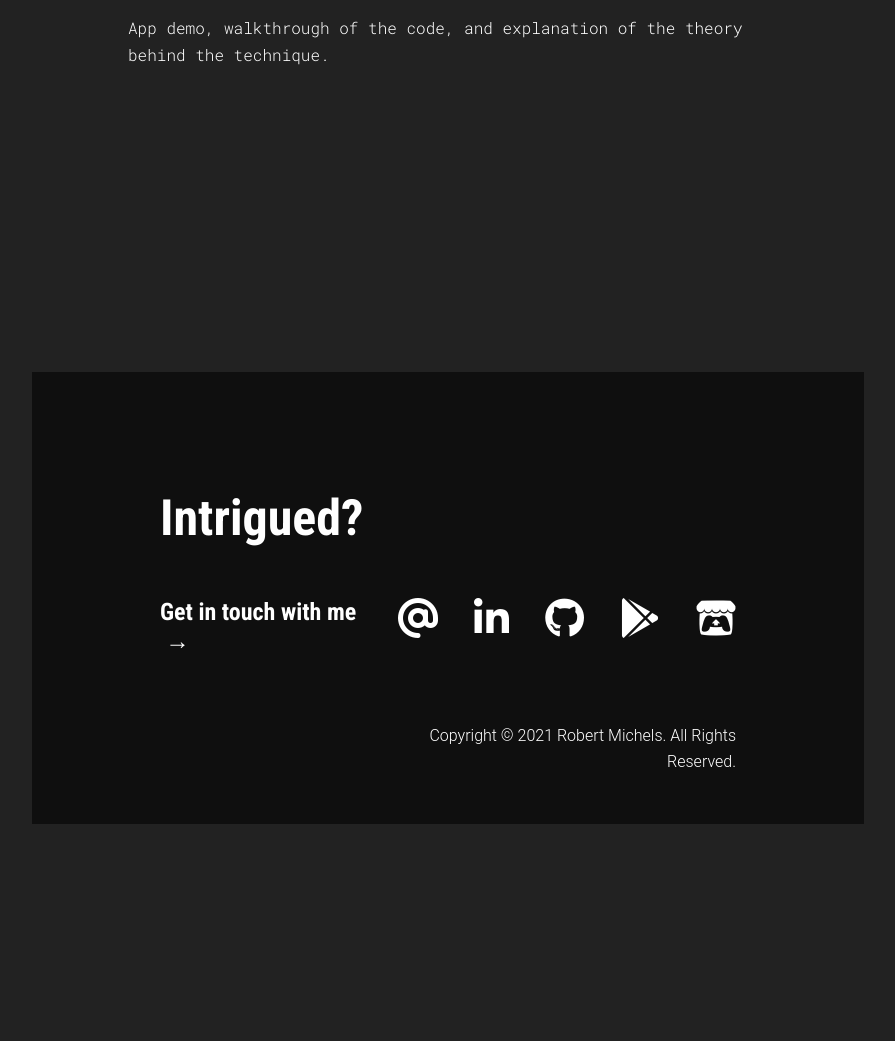
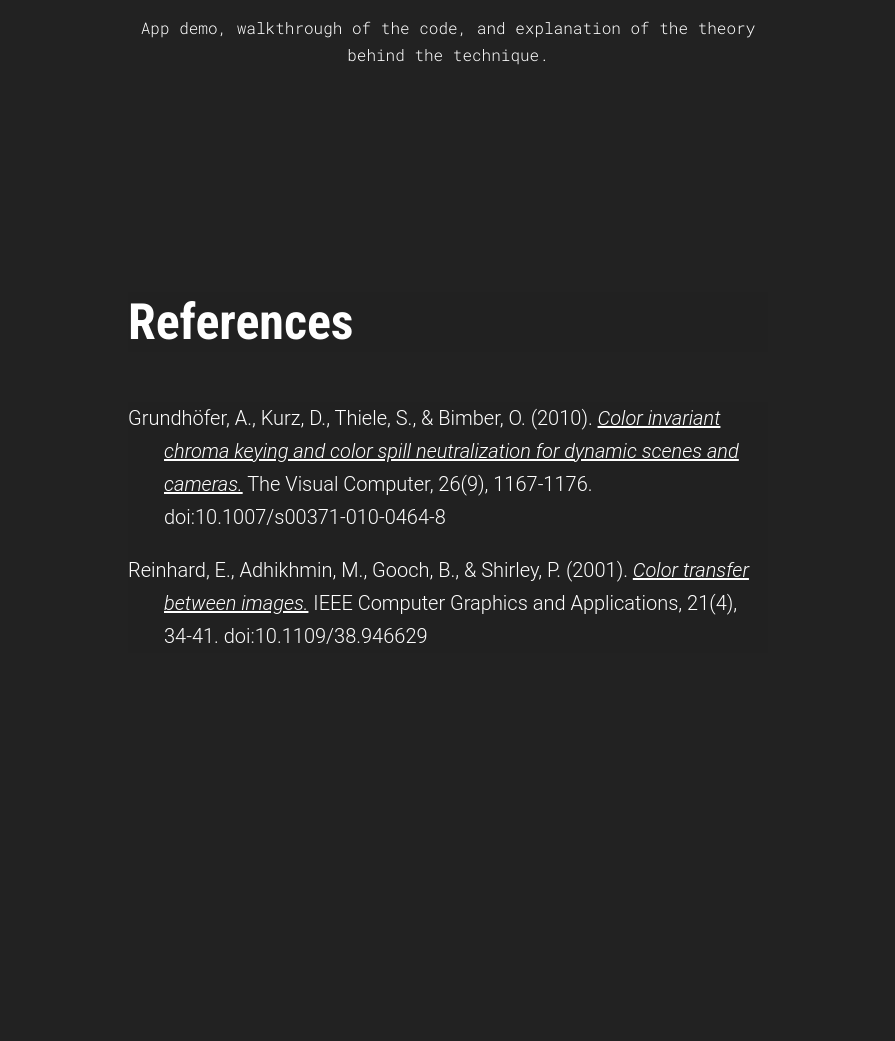
Before and after one commit to Robert01101101/Portfolio-RMichels, a PHP site: page /chromakeyAndColorMatching.php in a window 1280 px wide. Shown: the part 4663-5704 px from the top of the page, without its empty margins (192-1087 px from the left). Before the commit the page ends 5487 px from the top, so only its background shows below. Run offline with PHP 8.4, Linux system fonts and the light colour scheme; data comes from the database, SQL or seed files in the repository; some libraries are stand-ins or nearby versions.

Commit message:
a bit of polishing

```diff
--- a/about.php
+++ b/about.php
@@ -37,6 +37,7 @@ Partial::build('header', ["about" => TRUE]);
           <li>MySQL</li>
           <li>C#</li>
           <li>Unity</li>
+          <li>Java</li>
           <li>D3.js</li>
           <li>Three.js</li>
         </ul>
--- a/chromakeyAndColorMatching.php
+++ b/chromakeyAndColorMatching.php
@@ -62,8 +62,8 @@ Partial::build('projectPageMeta', ["project" => $project]);
   <section class="sectionText">
     <h2>The Result</h2>
     <p>Our interface allows users to select a foreground image which includes both a green and magenta background and create a matte. At the same time, the user is also able to select the background image in which the foreground image will appear on top. The color transfer of the background image will affect the foreground image and apply its characteristics at a set value. Once set, the user is able to control the intensity of the color transfer, brightness transfer, and the blurring of the foreground matte edges to help create a more believable composite image. The user is also able to view all of the process images created to form the final output image in order to view the progression. Lastly, the user is able to save the image they have created with a save button on the bottom of the main screen.</p>
-    <p>The first step in this process is based on the paper <i>Color invariant chroma keying and color spill neutralization for dynamic scenes and cameras</i> (Grundhöfer, Kurz, Thiele, & Bimber, 2010). This technique cleverly uses two complementary background colors, such as green and magenta, to be able to A) feature any colors in the foreground, and B) automatically suppress color spill. A) is achieved by deriving the maximum of the two mattes resulting from a simple chromakey with each background color. B) is achieved by blending the two images with the complementary background colors, so that the light spilling onto the subject is neutralized into a grayscale tone, rather than green or magenta.</p>
-    <p>The second step in the process is not specifically intended for composites, but proved to be very useful. The technique described in <i>Color transfer between images</i> (Reinhard, Adhikhmin, Gooch, & Shirley, 2001) analyzes a source image’s color characteristics by calculating mean and standard deviation of each color channel. These characteristics are then applied to the color distribution of the target image. For this technique to work, the images need to be converted into the lαβ color space, which heavily considers the human visual system and minimizes correlation between channels for most natural scenes.</p>
+    <p>The first step in this process is based on the paper <cite>Color invariant chroma keying and color spill neutralization for dynamic scenes and cameras</cite> (Grundhöfer, Kurz, Thiele, & Bimber, 2010). This technique cleverly uses two complementary background colors, such as green and magenta, to be able to A) feature any colors in the foreground, and B) automatically suppress color spill. A) is achieved by deriving the maximum of the two mattes resulting from a simple chromakey with each background color. B) is achieved by blending the two images with the complementary background colors, so that the light spilling onto the subject is neutralized into a grayscale tone, rather than green or magenta.</p>
+    <p>The second step in the process is not specifically intended for composites, but proved to be very useful. The technique described in <cite>Color transfer between images</cite> (Reinhard, Adhikhmin, Gooch, & Shirley, 2001) analyzes a source image’s color characteristics by calculating mean and standard deviation of each color channel. These characteristics are then applied to the color distribution of the target image. For this technique to work, the images need to be converted into the lαβ color space, which heavily considers the human visual system and minimizes correlation between channels for most natural scenes.</p>
   </section>
 
   <!----- Content / Media ----->
@@ -84,6 +84,16 @@ Partial::build('projectPageMeta', ["project" => $project]);
     </div>
   </section>
 
+  <!----- Content / Text ----->
+  <section class="sectionText">
+    <h2>References</h2>
+    <div class="references">
+    <p>Grundhöfer, A., Kurz, D., Thiele, S., &amp; Bimber, O. (2010). <a href="https://link.springer.com/article/10.1007/s00371-010-0464-8" target="_blank" title="Springer Link: Color invariant chroma keying and color spill neutralization for dynamic scenes and cameras"><cite>Color invariant chroma keying and color spill neutralization for dynamic scenes and cameras.</cite></a> The Visual Computer, 26(9), 1167-1176. doi:10.1007/s00371-010-0464-8</p>
+    <p>Reinhard, E., Adhikhmin, M., Gooch, B., &amp; Shirley, P. (2001). <a href="https://www.cs.tau.ac.il/~turkel/imagepapers/ColorTransfer.pdf" target="_blank" title="IEEE PDF: Color transfer between images"><cite>Color transfer between images.</cite></a> IEEE Computer Graphics and Applications, 21(4), 34-41. doi:10.1109/38.946629</p>
+    </div>
+
+  </section>
+
 
 
 </div>
--- a/js/imageViewer.js
+++ b/js/imageViewer.js
@@ -203,8 +203,6 @@ function plusSlides(n) {
     //console.log(imgArray[slideIndex]);
     //console.log(slideIndex);
     viewImage(imgArray[slideIndex], true);
-
-
 }
 
 
@@ -242,6 +240,17 @@ function updateArrows() {
     next.classList.remove("hidden");
     prev.classList.remove("hidden");
     closeBtn.classList.remove("hidden");
+
+    //hide l/r arrow if at start/end of carousel
+    if (slideIndex == 0) {
+        console.log(prev);
+        if (!prev.classList.contains('end')) { prev.classList.add('end'); console.log("hi");}
+    } else if (slideIndex == imgArray.length-1) {
+        if (!next.classList.contains("end")) next.classList.add("end");
+    } else {
+        if (prev.classList.contains("end")) prev.classList.remove("end");
+        if (next.classList.contains("end")) next.classList.remove("end");
+    }
 }
 
 window.onresize = updateArrows;
--- a/scss/base/_page.scss
+++ b/scss/base/_page.scss
@@ -33,7 +33,7 @@ main, #MainGrid {
 }
 
 figcaption {
-	text-align: left;
+	text-align: center;
 	max-width: 40rem;
 	margin: 1rem auto 0 auto;
 	font-family: _font(family-alt);
@@ -79,5 +79,10 @@ main {
 				color: _colour(blue);
 			}
 		}
+
+		.references {
+			padding-left: 36px;
+    		text-indent: -36px;
+		}
 	}
 }
--- a/scss/components/_imageViewer.scss
+++ b/scss/components/_imageViewer.scss
@@ -139,6 +139,10 @@
 		&.hidden {
 			display: none;
 		}
+
+		&.end {
+			display: none;
+		}
 	}
 
 	.closeBtn {
--- a/siar.php
+++ b/siar.php
@@ -21,7 +21,7 @@ Partial::build('projectPageMeta', ["project" => $project]);
   <!----- Content / Text ----->
   <section class="sectionText">
     <h2>About the program</h2>
-    <p>Semester in Alternate Realities (SIAR) was unlike any other course I took at my time at SFU. A team of two instructors set out with a small class to create extended reality (xR) projects that aim for a positive impact. While it was a great opportunity to learn VR design and development, the course stood out for its interdisciplinary and collaborative nature. Key takeaways from the course were soft skills such as agile project development, teambuilding, project pitching and presenting, as well as hard skills, such as Unity VR development. If you wanna find out more, check out this <a href="http://ispace.iat.sfu.ca/riecke/teaching/siar/" target="_blank" title="iSpace Lab: Semester in Alternate Realities">info page</a>. Finally, I’d like to thank our professors Bernhard Riecke and Patrick Pennefather for this great experience.</p>
+    <p>Semester in Alternate Realities (SIAR) was unlike any other course I took at my time at SFU. A team of two instructors set out with a small class to create extended reality (xR) projects that aim for a positive impact. While it was a great opportunity to learn VR design and development, the course stood out for its interdisciplinary and collaborative nature. Key takeaways from the course were soft skills such as agile project development, teambuilding, project pitching and presenting, as well as hard skills, such as Unity VR development. If you want to find out more, check out this <a href="http://ispace.iat.sfu.ca/riecke/teaching/siar/" target="_blank" title="iSpace Lab: Semester in Alternate Realities">info page</a>. Finally, I’d like to thank our professors Bernhard Riecke and Patrick Pennefather for this great experience.</p>
   </section>
 
   <!----- Content / Media ----->
```
Also changed, not shown: css/main.css.
